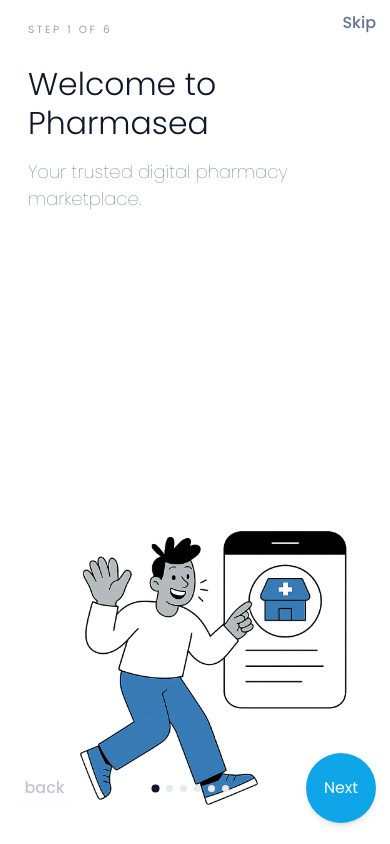
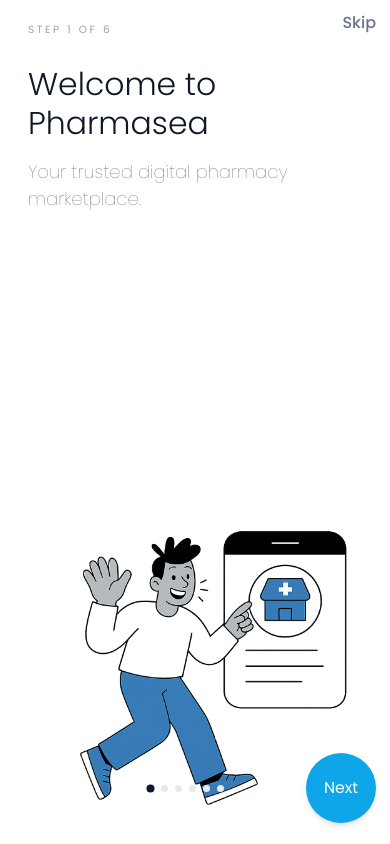
Before and after one commit to Raphdon832/HealthApp, a React (Vite) app: page /auth/onboarding in a window 390 px wide. Built offline with nearby package versions, Linux system fonts and the light colour scheme; no server answers.

Commit message:
Update build assets and Onboarding page
Regenerated build assets to use the new index-BPR4tFv1.js bundle. Updated import paths in generated JS files to reference the new bundle. No source logic changes outside of build artifacts.

```diff
--- a/src/pages/auth/Onboarding.jsx
+++ b/src/pages/auth/Onboarding.jsx
@@ -140,9 +140,8 @@ export default function Onboarding() {
               {currentSlide.description}
             </motion.p>
 
-            {/* image is rendered fixed at bottom-right to avoid layout shifts */}
+            {/* image placeholder keeps layout stable while actual image is fixed */}
             <div className="relative mt-8 flex w-full justify-end" style={{ bottom: 70 }}>
-              {/* placeholder space to keep layout consistent when image is anchored */}
               <div className="w-full max-w-[400px] sm:max-w-[440px] h-0" aria-hidden />
             </div>
           </AnimatePresence>
@@ -160,7 +159,8 @@ export default function Onboarding() {
         animate={{ opacity: 1, y: 0, scale: 1 }}
         exit={{ opacity: 0, y: 24, scale: 0.98 }}
         transition={{ type: "spring", stiffness: 160, damping: 20 }}
-        className="fixed right-4 bottom-4 pointer-events-none z-10 w-[320px] max-w-[120vw] sm:w-[420px] md:w-[520px] object-contain will-change-transform"
+        onAnimationComplete={() => setIsAnimating(false)}
+        className="fixed right-4 bottom-4 pointer-events-none z-10 w-[320px] max-w-[90vw] sm:w-[420px] md:w-[520px] object-contain will-change-transform"
       />
 
       {/* fixed bottom controls: back (left), dots (center), next (right) */}
@@ -171,7 +171,7 @@ export default function Onboarding() {
             onClick={handleBack}
             disabled={currentIndex === 0}
             aria-label="Go to previous"
-            className="z-50 text-sm font-medium text-slate-500 transition-colors hover:text-slate-700 focus:outline-none focus:ring-2 focus:ring-slate-400 disabled:pointer-events-none disabled:opacity-40 dark:text-slate-400 dark:hover:text-white bg-white/60 backdrop-blur rounded-md px-3 py-2 shadow-sm"
+            className="z-50 text-sm font-normal text-slate-500 transition-colors hover:text-slate-700 focus:outline-none focus:ring-2 focus:ring-slate-400 disabled:pointer-events-none disabled:opacity-0 dark:text-slate-400 dark:hover:text-white bg-white/0 backdrop-blur rounded-md px-3 py-2"
           >
             back
           </button>
```
Also changed, not shown: 6 other files (tests, documents, lock files or other folders).
